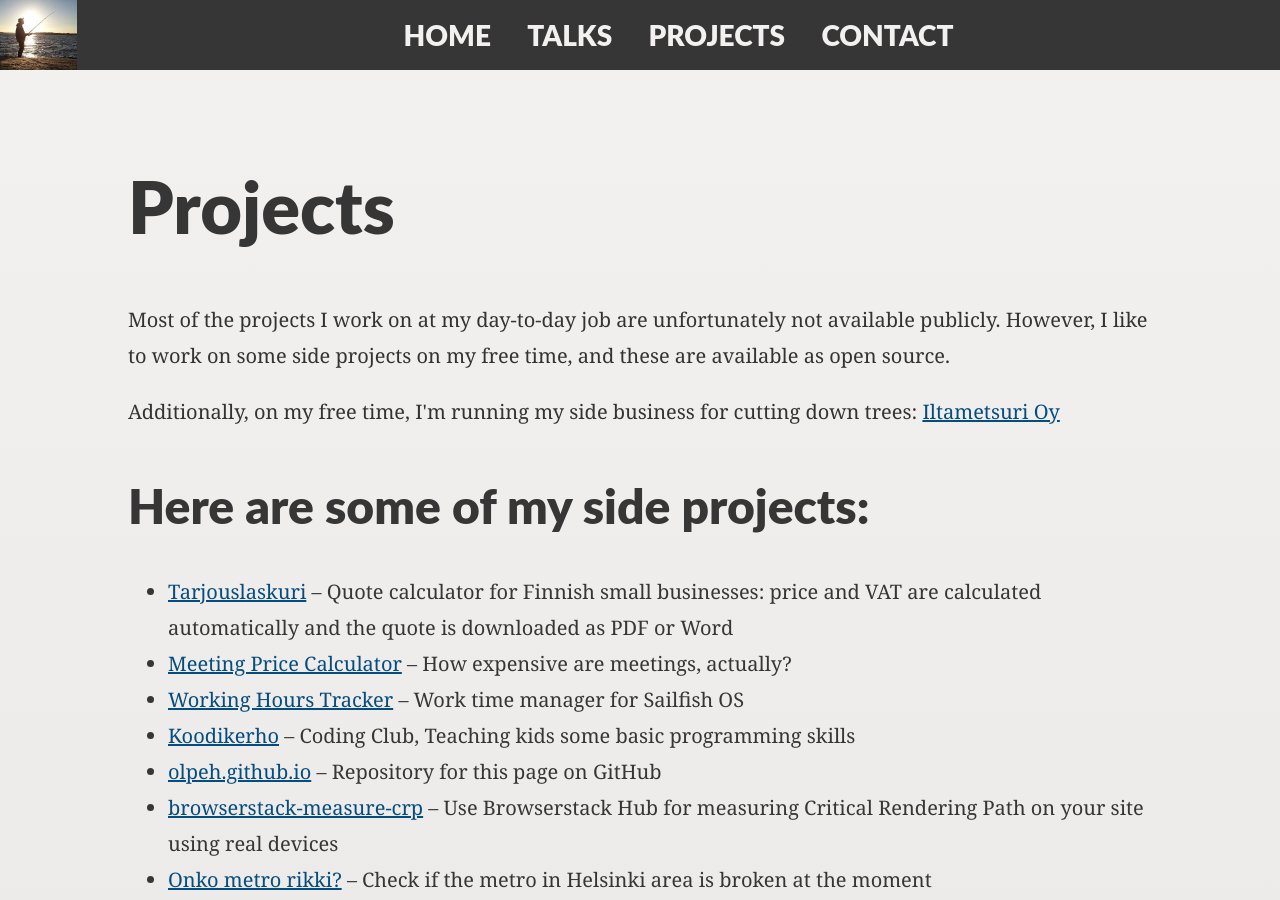
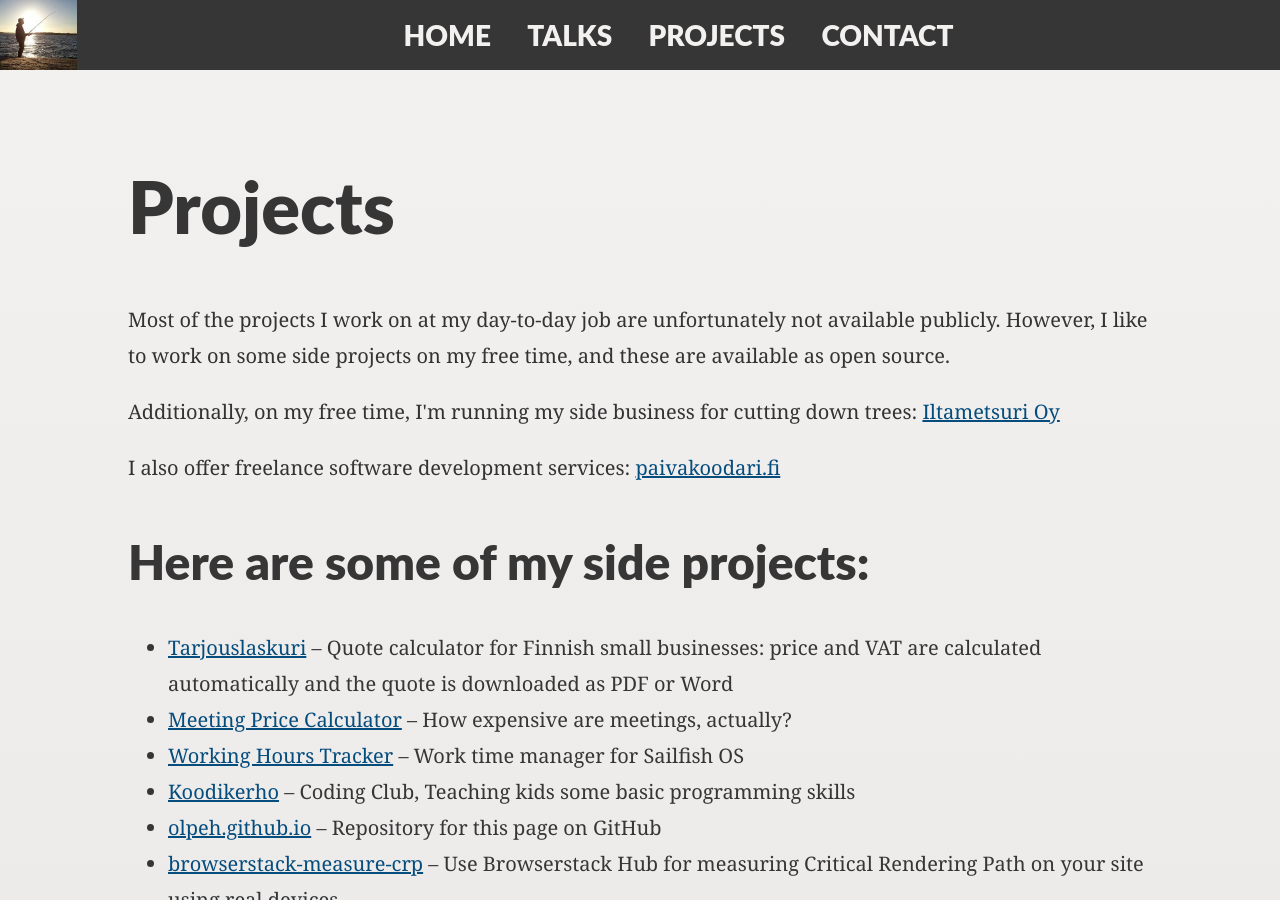
Before and after one commit to olpeh/olpeh.github.io, a Jekyll site: the page built from projects.html, in a window 1280 px wide and 900 px high. Built offline with Jekyll 4.4.1, drawn with Linux system fonts in a browser that asks for light colours.

Commit message:
Add freelance services mention to projects

```diff
--- a/_includes/projects.html
+++ b/_includes/projects.html
@@ -10,6 +10,13 @@
     trees:
     <a href="https://iltametsuri.fi" target="_blank" rel="noopener noreferrer"
       >Iltametsuri Oy</a
+    >
+  </p>
+
+  <p>
+    I also offer freelance software development services:
+    <a href="https://paivakoodari.fi" target="_blank" rel="noopener noreferrer"
+      >paivakoodari.fi</a
     >
   </p>
 
```
